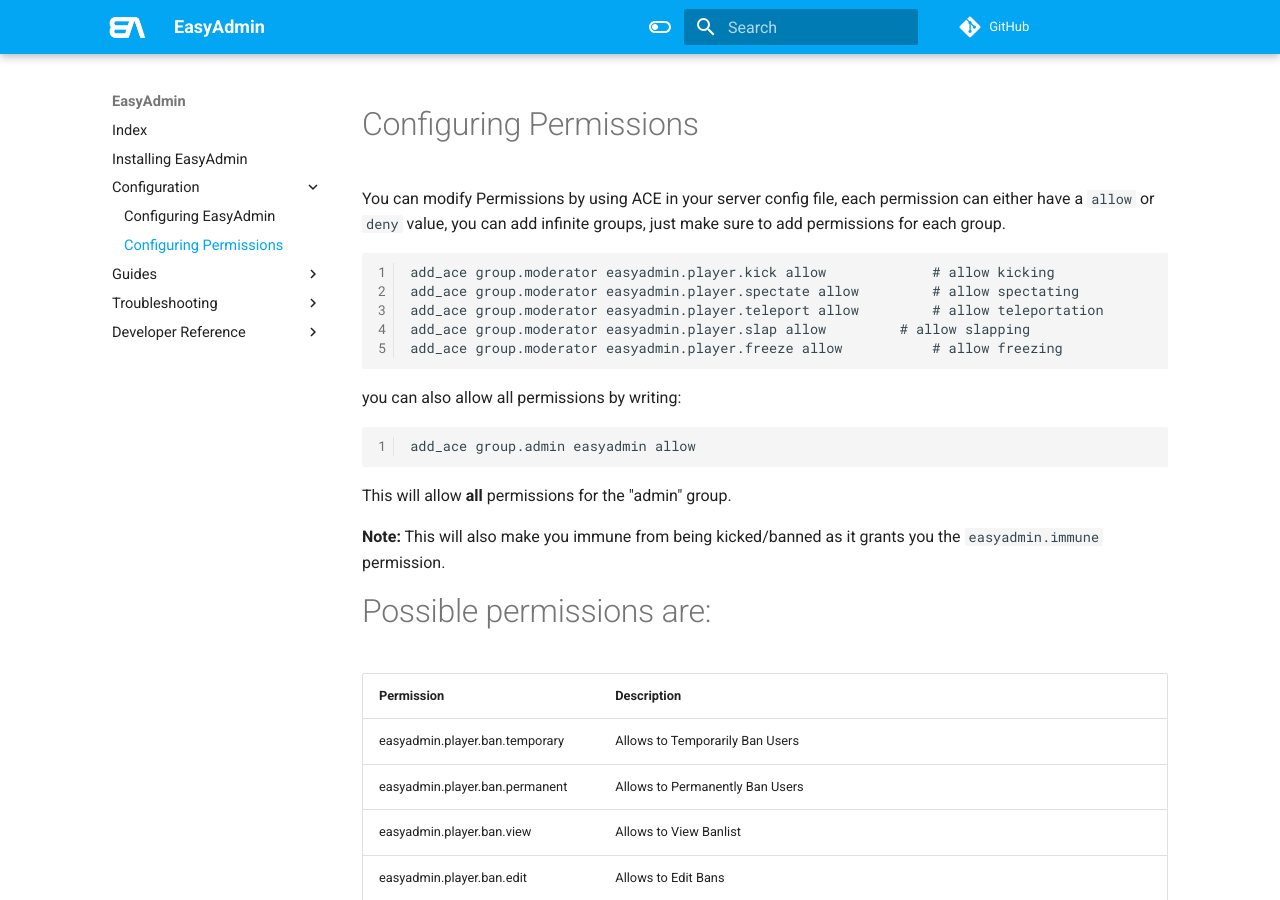
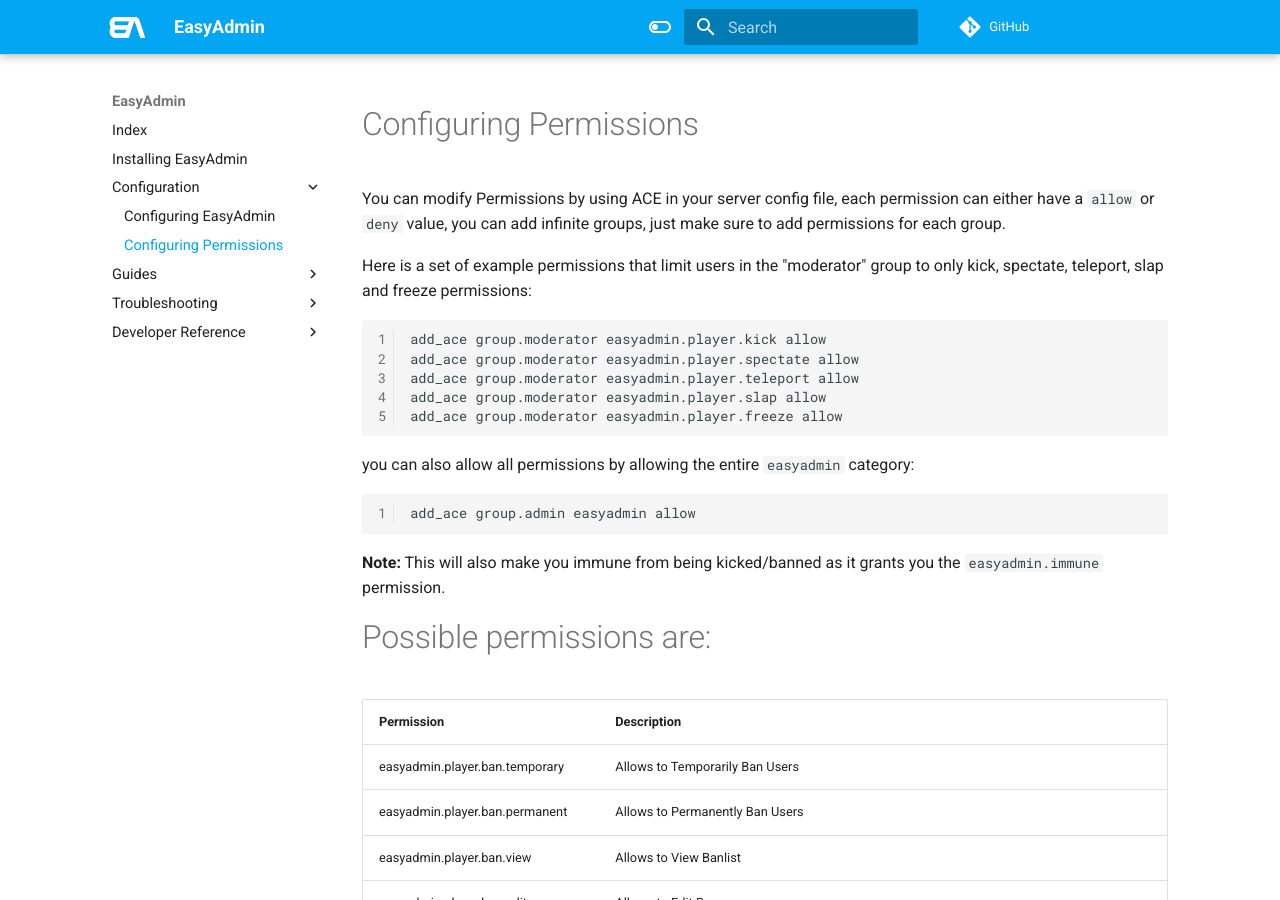
Before and after one commit to Blumlaut/EasyAdmin-docs, an MkDocs documentation site: the page built from docs/permissions.md, in a window 1280 px wide and 900 px high. Built offline with MkDocs 1.6.1 and Material for MkDocs 9.7.7, drawn with Linux system fonts in a browser that asks for light colours; comment, search, counter and statistics services are not loaded.

Commit message:
Update permissions.md

````diff
--- a/docs/permissions.md
+++ b/docs/permissions.md
@@ -3,19 +3,19 @@
 
 You can modify Permissions by using ACE in your server config file, each permission can either have a `allow` or `deny` value, you can add infinite groups, just make sure to add permissions for each group.
 
+Here is a set of example permissions that limit users in the "moderator" group to only kick, spectate, teleport, slap and freeze permissions:
 ```
-add_ace group.moderator easyadmin.player.kick allow				# allow kicking
-add_ace group.moderator easyadmin.player.spectate allow			# allow spectating
-add_ace group.moderator easyadmin.player.teleport allow			# allow teleportation
-add_ace group.moderator easyadmin.player.slap allow			# allow slapping
-add_ace group.moderator easyadmin.player.freeze allow			# allow freezing
+add_ace group.moderator easyadmin.player.kick allow
+add_ace group.moderator easyadmin.player.spectate allow
+add_ace group.moderator easyadmin.player.teleport allow
+add_ace group.moderator easyadmin.player.slap allow
+add_ace group.moderator easyadmin.player.freeze allow
 ```
 
-you can also allow all permissions by writing:
+you can also allow all permissions by allowing the entire `easyadmin` category:
 ```
 add_ace group.admin easyadmin allow
 ```
-This will allow **all** permissions for the "admin" group.
 
 **Note:** This will also make you immune from being kicked/banned as it grants you the `easyadmin.immune` permission.
 
````
